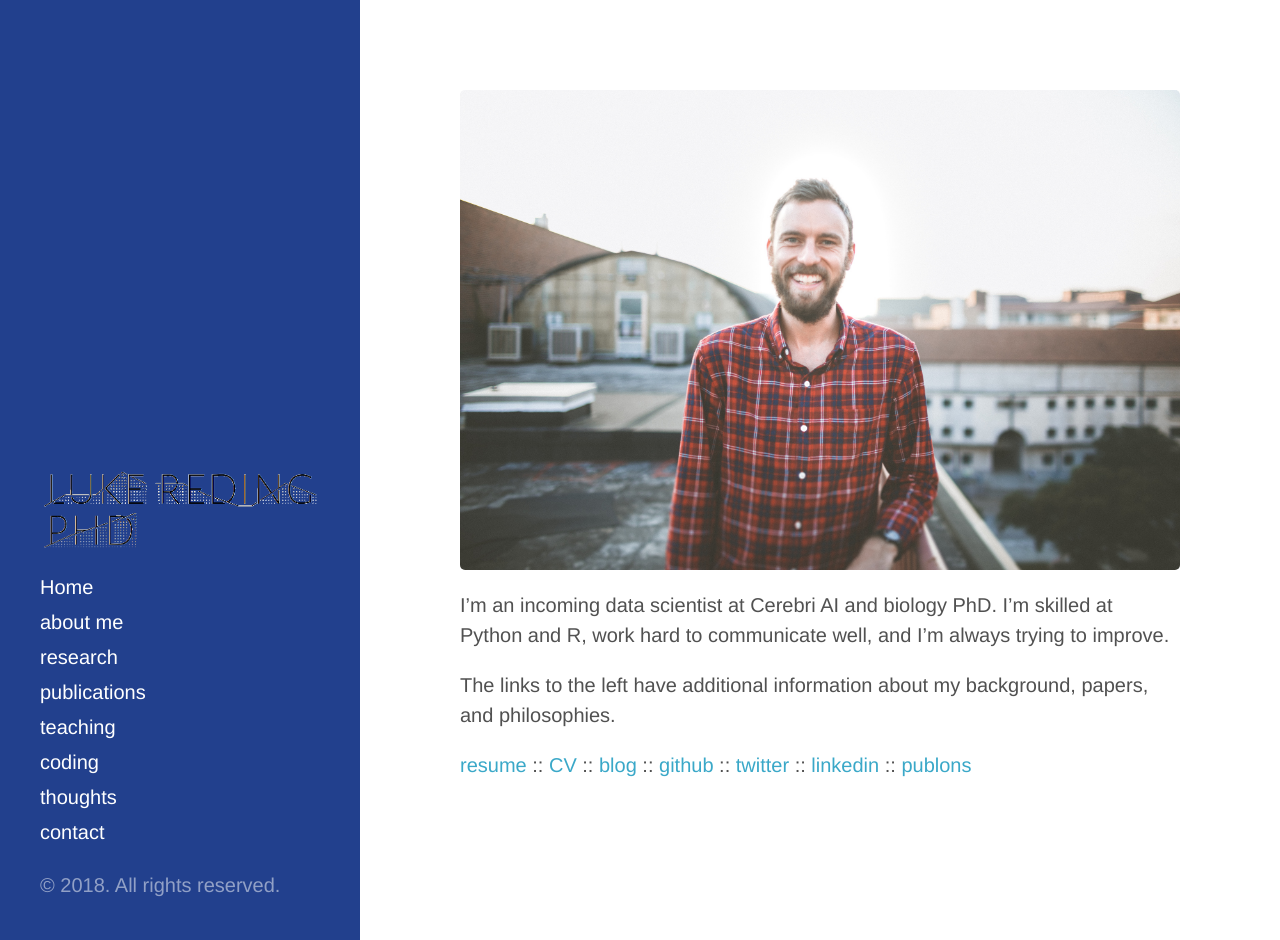
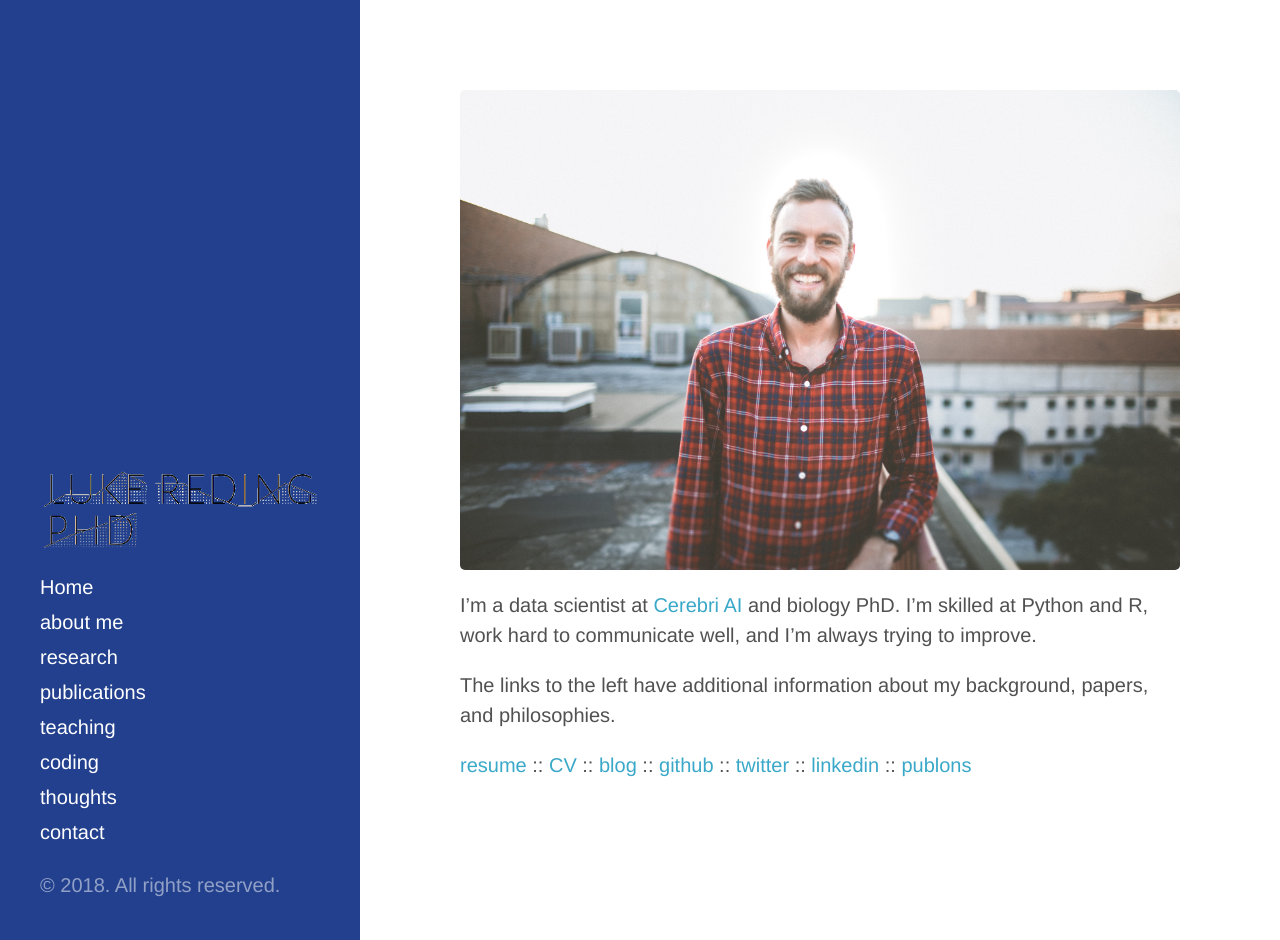
Before and after one commit to lukereding/lukereding.github.io, a Jekyll site: the page built from index.md, in a window 1280 px wide and 940 px high. Built offline with Jekyll 4.4.1, drawn with Linux system fonts in a browser that asks for light colours; the list of posts is cut into pages by our own code.

Commit message:
Update index.md

```diff
--- a/index.md
+++ b/index.md
@@ -5,7 +5,7 @@
 
 ![logo](../files/photo.jpg)
 
-I'm an incoming data scientist at Cerebri AI and biology PhD. I'm skilled at Python and R, work hard to communicate well, and I'm always trying to improve.
+I'm a data scientist at [Cerebri AI](https://www.cerebriai.com/) and biology PhD. I'm skilled at Python and R, work hard to communicate well, and I'm always trying to improve.
 
 The links to the left have additional information about my background, papers, and philosophies.
 
```
